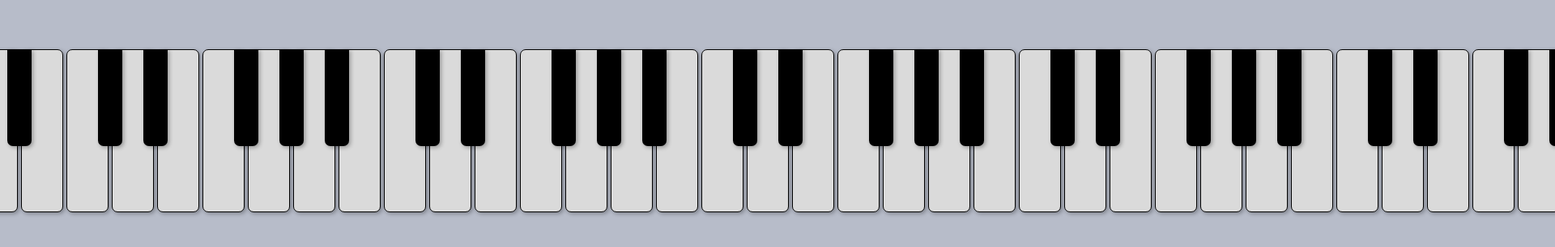
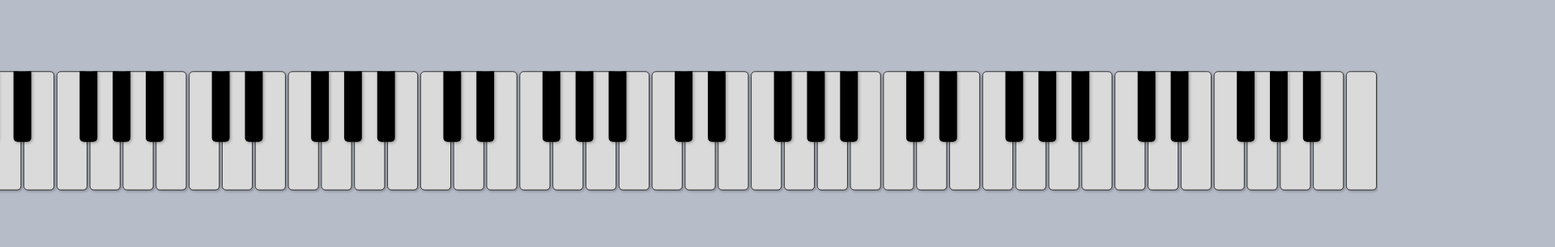
Before and after one commit to nikhilm25/VirtualPiano, a plain HTML site: page index.html in a window 1280 px wide. Shown: the part 238-544 px from the top of the page at 81% size, 1920 px wide, since content can reach past the window. Drawn offline with Linux system fonts and the light colour scheme.

Commit message:
Update piano.css

```diff
--- a/piano.css
+++ b/piano.css
@@ -1,5 +1,6 @@
 *{
     user-select: none;
+    transform: scale(0.9);
 }
 body {
     display: flex;
@@ -26,6 +27,7 @@ body {
     transition: margin-top 0.1s ease-in-out;
     transition: background-color 0.3s, color 0.3s;
     border-radius: 7px;
+    transform: scale(1);
 }
 
 .keyb {
@@ -41,6 +43,7 @@ body {
     border-bottom-right-radius: 7px;
     transition: margin-top 0.1s ease-in-out;
     transition: background-color 0.3s, color 0.3s;
+    transform: scale(1);
 }
 .key:active{
     width: 50px;
@@ -54,6 +57,7 @@ body {
     transition: background-color 0.1s, color 0.3s;
     transition: margin-top 0.3s ease-in-out;
     transform: translateY(5px);
+    transform: scale(1);
 }
 .keyb:active {
     width: 30px;
@@ -67,7 +71,9 @@ body {
     transition: margin-top 0.3s ease-in-out;
     transition: background-color 0.1s, color 0.3s;
     transform: translateY(5px);
+    transform: scale(1);
 }
 .key:hover{
     filter: brightness(1.2);
+    transform: scale(1);
 }
```
